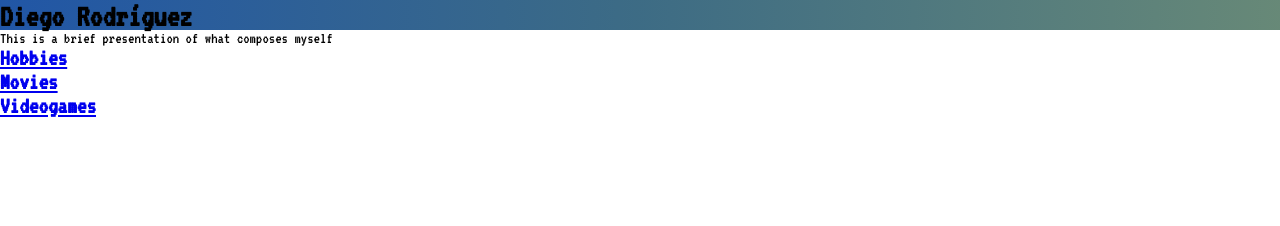
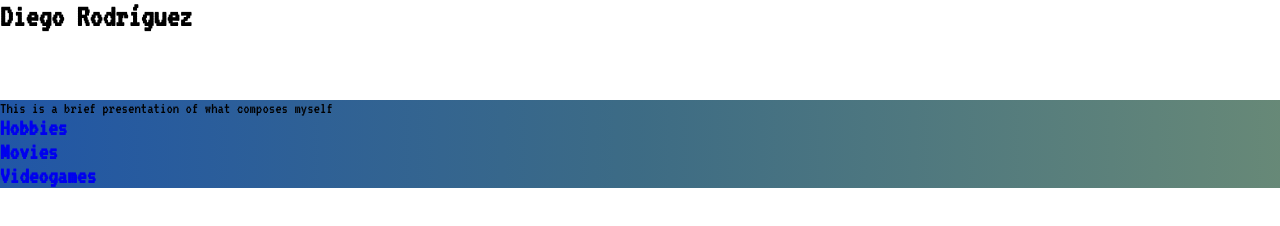
Before and after one commit to SanDieg0/BrainnestAssignment1, a plain HTML site: page index.html in a window 1280 px wide. Drawn offline with Linux system fonts and the light colour scheme.

Commit message:
probando mas estilos

```diff
--- a/css/styles.css
+++ b/css/styles.css
@@ -3,13 +3,24 @@
     padding: 0;
     box-sizing: border-box;
 }
-
+a{
+    text-decoration: none;
+}
 body{
     font-family: 'Raleway', sans-serif;
     font-family: 'VT323', monospace;
 }
 
 header{
-    height: 30px;
+    height: 100px;
+
+}
+
+
+main{
     background: linear-gradient(90deg, hsla(216, 67%, 39%, 1) 0%, hsla(201, 37%, 38%, 1) 50%, hsla(149, 14%, 47%, 1) 100%);
 }
+
+footer{
+
+}
```
